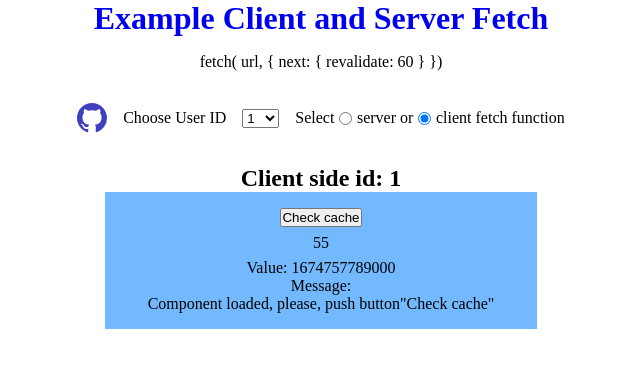
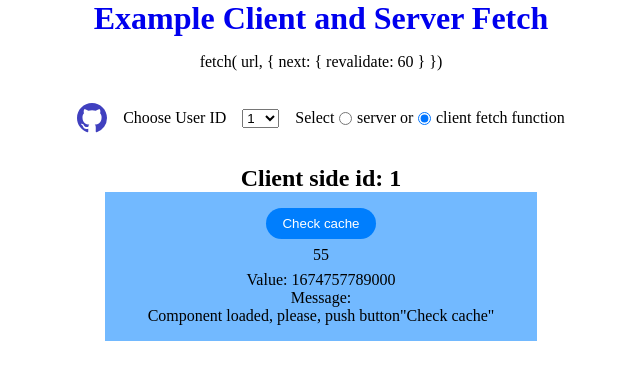
Before and after one commit to denisso/next13-app-exp, a Next.js app: page /client/1 in a window 1280 px wide. Shown: the top 380 px of the page, without its empty margins (319-959 px from the left). Built offline with nearby package versions, Linux system fonts and the light colour scheme.

Commit message:
update styles

```diff
--- a/components/ClientComponent.module.scss
+++ b/components/ClientComponent.module.scss
@@ -5,12 +5,12 @@
   background-color: #72b9ff;
 }
 
-.container{
+.container {
   width: 400px;
   display: flex;
   flex-direction: column;
   align-items: center;
-  .timer{
+  .timer {
     line-height: 2rem;
   }
 }
@@ -20,3 +20,21 @@
     text-transform: capitalize;
   }
 }
+
+.button {
+  color: white;
+  text-decoration: none;
+  display: grid;
+  place-items: center;
+  padding: 0.5rem 1rem;
+  border-radius: 1rem;
+  background-color: #007efd;
+  transition: background-color 0.1s;
+  &:hover {
+    background-color: #0066cc;
+  }
+  &[disabled] {
+    background-color: gray;
+  }
+  border: none;
+}
--- a/components/ClientComponent.tsx
+++ b/components/ClientComponent.tsx
@@ -118,7 +118,7 @@ const CacheRevalidate: ICacheRevalidate = ({ data }) => {
   }, [timer]);
   return (
     <div className={styles.container}>
-      <button
+      <button className={styles.button}
         {...(isPending || isRevalidate ? { disabled: true } : {})}
         onClick={handleRevalidate}
       >
```
